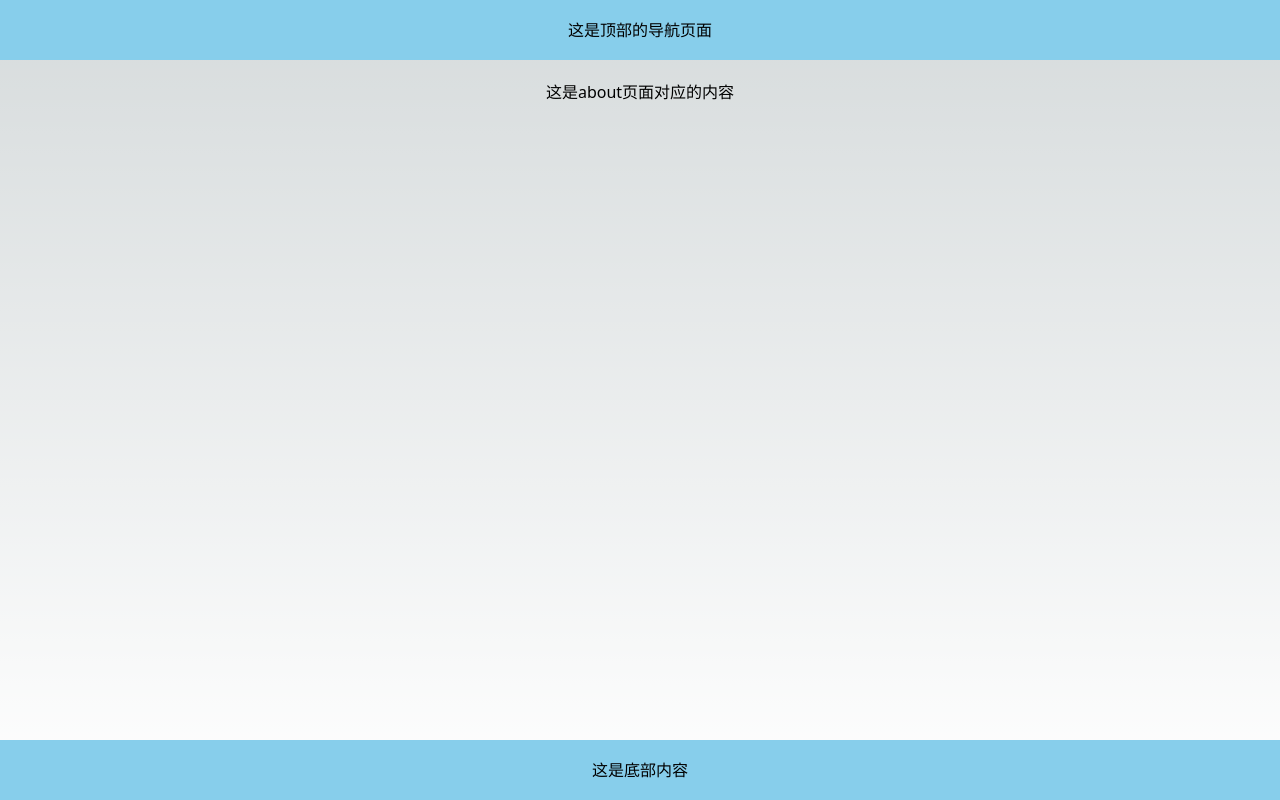
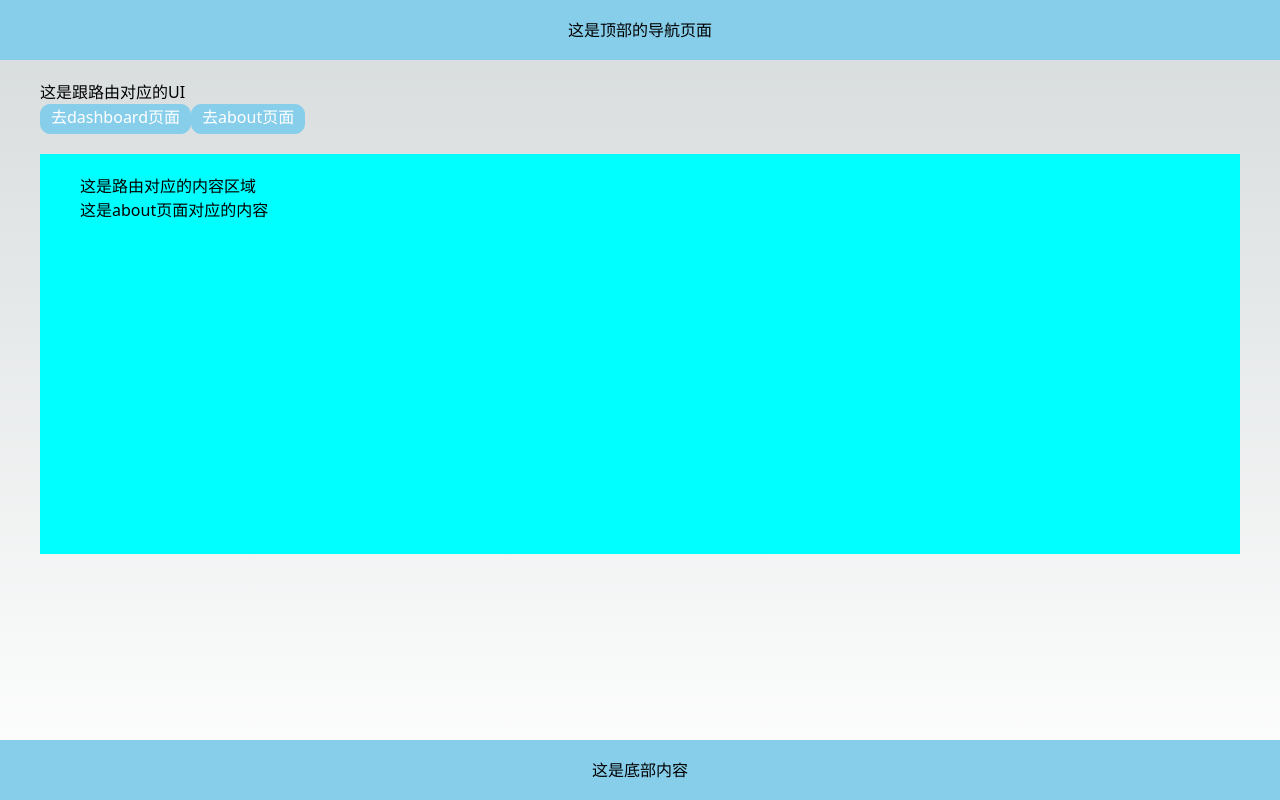
Before and after one commit to idiotFool/next-repo, a Next.js app: page /about in a window 1280 px wide. Built offline with nearby package versions, Linux system fonts and the light colour scheme.

Commit message:
feat 通过layout文件实现简单的根据路由的更新来局部更新页面

```diff
--- a/src/app/app.css
+++ b/src/app/app.css
@@ -15,8 +15,6 @@ main {
 
 .content {
   height: calc(100% - 120px);
-  display: flex;
-  justify-content: center;
   padding: 20px 40px;
 }
 
@@ -36,7 +34,7 @@ main {
   margin-top: 20px;
 }
 
-.linkWrapper span {
+.content span {
   border: 1px solid skyblue;
   background-color: skyblue;
   border-radius: 10px;
--- a/src/app/layout.tsx
+++ b/src/app/layout.tsx
@@ -1,9 +1,10 @@
 import type { Metadata } from "next";
+import Link from "next/link";
 import LayoutTop from "./layoutTop";
 import LayoutBottom from "./layoutBottom";
 
 import "./globals.css";
-import "./app.css"
+import "./app.css";
 
 export const metadata: Metadata = {
   title: "Create Next App",
@@ -19,7 +20,22 @@ export default function RootLayout({
     <html lang="en">
       <body>
         <LayoutTop />
-        <div className="content">{children}</div>
+
+        <div className="content">
+          <h1>这是跟路由对应的UI</h1>
+
+          <span>
+            <Link href="/dashboard">去dashboard页面</Link>
+          </span>
+          <span>
+            <Link href="/about">去about页面</Link>
+          </span>
+
+          <div className="linkContent">
+            <h2>这是路由对应的内容区域</h2>
+            <div>{children}</div>
+          </div>
+        </div>
         <LayoutBottom />
       </body>
     </html>
--- a/src/app/page.tsx
+++ b/src/app/page.tsx
@@ -1,24 +1,11 @@
 import Link from "next/link";
+import { useRouter } from 'next/navigation';
 import "./app.css";
 
 export default function Page() {
+  // const router = useRouter();
   return (
     <main>
-      <h1>这是跟路由对应的UI</h1>
-
-      <div className="linkWrapper">
-        <span>
-          <Link href="/dashboard">去dashboard页面</Link>
-        </span>
-        <span>
-          <Link href="/about">去about页面</Link>
-        </span>
-      </div>
-
-      <div className="linkContent">
-        <h2>这是路由对应的内容区域</h2>
-        <div></div>
-      </div>
     </main>
   );
 }
```
